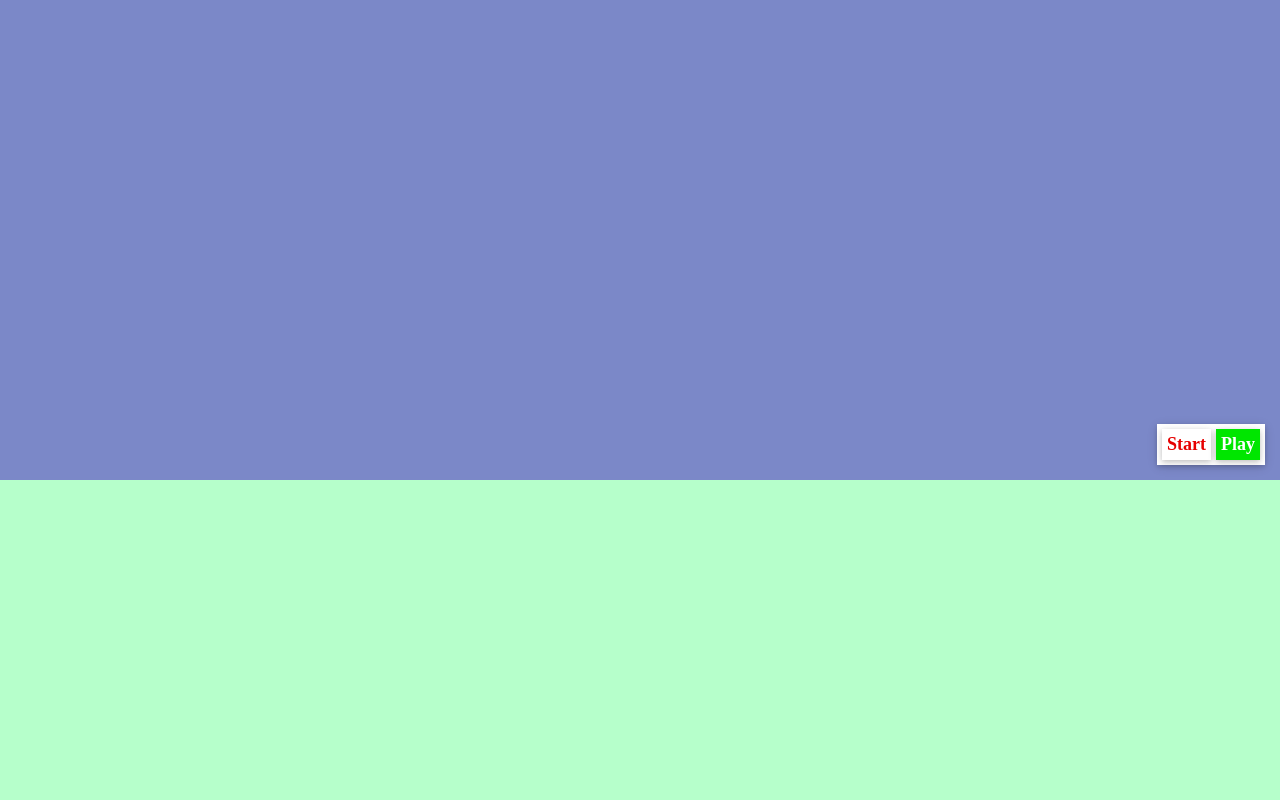
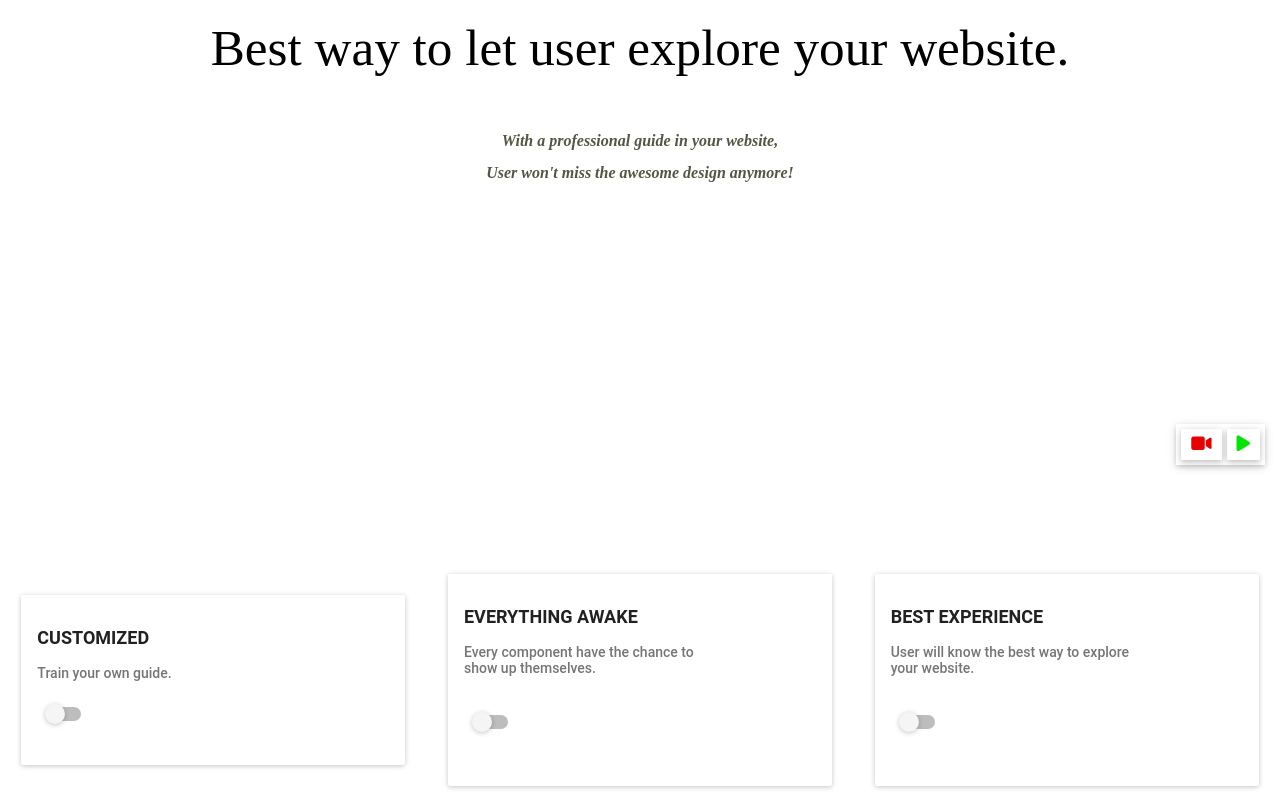
Before and after one commit to ju5td0m7m1nd/guidejs, a React app: page / in a window 1280 px wide. Shown: the part 320-1120 px from the top of the page. Built offline with nearby package versions, Linux system fonts and the light colour scheme; the HTML template or start-up script is replaced by a standard one.

Commit message:
scroll listen & replay done

```diff
--- a/index.html
+++ b/index.html
@@ -1,23 +1,24 @@
 <!doctype html>
 <html>
   <head>
-    <title>Sample App</title>
+    <title>Guide.Js</title>
   </head>
   <style>
-  html,body {
-        padding:0px;
-        margin:0px;
-        height:100%;
-        width:100%;
+    *{
+        box-sizing:border-box;
     }
-  #root {
-    height:100%;
-    width:100%;
-  }
+      html,body,#root {
+            height:100%;
+            width:100%;
+            padding:0px;
+            margin:0px;
+   }
+
   </style>
   <body>
     <div id='root'>
     </div>
+    <script src="https://use.fontawesome.com/ba8a0f95b9.js"></script>
     <script src="/static/bundle.js"></script>
   </body>
 </html>
--- a/package.json
+++ b/package.json
@@ -41,6 +41,7 @@
     "webpack-dev-server": "^1.12.1"
   },
   "dependencies": {
+    "material-ui": "^0.15.0",
     "mysql": "^2.10.2",
     "react": "^0.14.6",
     "react-dom": "^0.14.6",
--- a/src/App.js
+++ b/src/App.js
@@ -1,31 +1,15 @@
-import React, { Component } from 'react';
-import ControlPanel from './guide.jsx';
-const styles = {
-    page : {
-        height:'100%',
-        width:'100%',
-        background:'rgba(123,136,200,1)',
-    },
-    page1 : {
-        height:'100%',
-        width:'100%',
-        background:'rgba(182,255,203,1)',
-    },
-    page2 : {
-        height:'100%',
-        width:'100%',
-        background:'rgba(255,231,100,1)',
-    },
-}
+import React, { Component } from 'react'
+import ControlPanel from './guide.jsx'
+import Container from './pageComponent/container.jsx'
+import Bar from './pageComponent/Bar.jsx'
 export default class App extends Component {
   render() {
     return (
-        <div style={{height:'100%',width:'100%'}}>
-            <ControlPanel/>
-            <div style={styles.page}/>
-            <div style={styles.page1}/>
-            <div style={styles.page2}/>
-        </div>
+            <div style={{height:'100%',width:'100%'}}>
+                <Bar/>
+                <Container/>
+                <ControlPanel/>
+            </div>
     );
   }
 }
--- a/src/button.jsx
+++ b/src/button.jsx
@@ -1,10 +1,9 @@
 import React from 'react'
-
 const styles = {
     btn: {
         verticalAlign:'top',
         boxShadow:'0 2px 5px 0 rgba(0,0,0,0.16),0 2px 10px 0 rgba(0,0,0,0.12)',
-        padding:'5px',
+        padding:'5px 10px',
         cursor:'pointer',
         textAlign:'center',
         fontSize:'18px',
@@ -23,8 +22,7 @@ const styles = {
         color:'#FFF',
     },
     playBtn: {
-        color:'#FFF',
-        background:'rgba(0,230,0,1)',
+        color:'rgba(0,230,0,1)',
     },
 }
 class StartBtn extends React.Component{
@@ -33,17 +31,17 @@ class StartBtn extends React.Component{
     }
     render() {
         let startBtnStyle = Object.assign({},styles.btn,styles.startBtn,{'marginLeft':'0'});
-        return <div className="start-btn" onClick={this.props.handleRecord} style={startBtnStyle}>Start</div>
+        return <div className="start-btn" onClick={this.props.handleRecord} style={startBtnStyle}><i className="fa fa-video-camera"></i></div>
     }
 }
 
-class EndBtn extends React.Component{
+class PauseBtn extends React.Component{
     constructor(props){
         super(props);
     }
     render() {
-        let endBtnStyle = Object.assign({},styles.btn,styles.endBtn,{'marginLeft':'0'});
-        return <div className="start-btn" onClick={this.props.handleRecord} style={endBtnStyle}>Stop</div>
+        let pauseBtnStyle = Object.assign({},styles.btn,styles.endBtn,{'marginLeft':'0'});
+        return <div className="pause-btn" onClick={this.props.handleRecord} style={pauseBtnStyle}><i className="fa fa-pause"></i></div>
     }
 }
 
@@ -53,8 +51,8 @@ class PlayBtn extends React.Component{
     }
     render() {
         let playBtnStyle = Object.assign({},styles.btn,styles.playBtn);
-        return <div className="start-btn" onClick={this.props.handleReplay} style={playBtnStyle}>Play</div>
+        return <div className="start-btn" onClick={this.props.handleReplay} style={playBtnStyle}><i className="fa fa-play"></i></div>
     }
 }
 
-export {StartBtn, EndBtn, PlayBtn}
+export {StartBtn, PauseBtn, PlayBtn}
--- a/src/guide.jsx
+++ b/src/guide.jsx
@@ -1,10 +1,12 @@
 import React from 'react'
 import {smoothScroll} from './mixin/smoothScroll'
-import {StartBtn, PlayBtn, EndBtn} from './button.jsx'
+import {StartBtn, PlayBtn, PauseBtn} from './button.jsx'
 const styles = {
     panel : {
+        zIndex: '999',
         position:'fixed',
         bottom:'15px',
+        height:'auto',
         right:'15px',
         width:'auto',
         padding:'5px',
@@ -16,10 +18,12 @@ const styles = {
 export default class ControllPanel extends React.Component{
     constructor(props){
         super(props);
-        let scrollStep = [];
+        let actionLog = [];
         this.state = {
             record: false,
         }
+        this._handleScrollEvent = this._handleScrollEvent.bind(this);
+        this._handleClickEvent = this._handleClickEvent.bind(this);
         this._currentPosition = this._currentPosition.bind(this);
         this._startRecord = this._startRecord.bind(this);
         this._stopRecord = this._stopRecord.bind(this);
@@ -27,17 +31,20 @@ export default class ControllPanel extends React.Component{
         this._addMouseClickListen = this._addMouseClickListen.bind(this);
         this._removeMouseClickListen = this._removeScrollListen.bind(this);
         this._removeScrollListen = this._removeScrollListen.bind(this);
-        this._handleScrollEvent = this._handleScrollEvent.bind(this);
         this._replay = this._replay.bind(this);
     }
     componentDidMount() {
+       window.addEventListener('click', this._handleClickEvent);
 
+    }
+    _handleClickEvent(e) {
+        console.log(e);
     }
     /* Add and Remove event listener
      *
      */
     _addScrollListen() {
-        this.scrollStep = [];
+        this.actionLog = [];
         window.addEventListener('scroll',this._handleScrollEvent);
     }
     _addMouseClickListen() {
@@ -52,7 +59,7 @@ export default class ControllPanel extends React.Component{
     _handleScrollEvent(){
         let currentTop = this._currentPosition();
         let currentTime = new Date();
-        this.scrollStep.push([currentTop, `${currentTime.getMinutes()}:${currentTime.getSeconds()}`]);
+        this.actionLog.push({scroll: [currentTop, `${currentTime.getMinutes()}:${currentTime.getSeconds()}`]});
     }
     _currentPosition() {
         let doc = document.documentElement;
@@ -67,17 +74,23 @@ export default class ControllPanel extends React.Component{
     }
     _replay () {
         let preStepTime = `0:0`;
-        let prePosition = 0;
-        for (let key in this.scrollStep) {
-            let step = this.scrollStep[key];
-            console.log(step[0]);
-            prePosition = step > 1 ? this.scrollStep[step-1][0] : this.scrollStep[0][0];
-            ( ()=> {
-                smoothScroll( prePosition, step[0]);
-            })();
+        const _scrollFilter = (action) => {
+            return action.hasOwnProperty('scroll');
         }
-        // scroll to last step
-        smoothScroll (prePosition, this.scrollStep[this.scrollStep.length-1][0]);
+        console.log(this.actionLog);
+        for (let key in this.actionLog) {
+
+            let action = this.actionLog[key];
+
+            if ( action.hasOwnProperty('scroll')) {
+                let prePosition = key > 1 ? this.actionLog[key-1]['scroll'][0] :
+                                            this.actionLog.filter(_scrollFilter);
+                ( (offset, time) => {
+                    setTimeout( ()=>window.scrollTo(0, offset), time);
+                })(action['scroll'][0], key*10);
+            }
+        }
+
     }
     render(){
         if (this.state.record) {
@@ -88,7 +101,7 @@ export default class ControllPanel extends React.Component{
             this._removeScrollListen();
             this._removeMouseClickListen();
         }
-        let recordBtn = !this.state.record ? <StartBtn handleRecord={this._startRecord}/>: <EndBtn handleRecord={this._stopRecord}/>;
+        let recordBtn = !this.state.record ? <StartBtn handleRecord={this._startRecord}/>: <PauseBtn handleRecord={this._stopRecord}/>;
         return  <div className="panel" style={styles.panel}>
                     {recordBtn}
                     <PlayBtn handleReplay={this._replay}/>
--- /dev/null
+++ b/src/pageComponent/Bar.jsx
@@ -0,0 +1,15 @@
+import React from 'react';
+import getMuiTheme from 'material-ui/styles/getMuiTheme';
+import MuiThemeProvider from 'material-ui/styles/MuiThemeProvider';
+import AppBar from 'material-ui/AppBar'
+const styles = {
+    bar: {
+        height:'initial',
+        position:'fixed',
+    },
+}
+const Bar = () =>
+        <MuiThemeProvider muiTheme={getMuiTheme()}>
+            <AppBar style={styles.bar} title="GuideJs" showMenuIconButton={false}/>
+        </MuiThemeProvider>
+export default Bar;
--- /dev/null
+++ b/src/pageComponent/FeatureCard.jsx
@@ -0,0 +1,81 @@
+import React from 'react';
+import {Card, CardActions, CardHeader, CardMedia, CardTitle, CardText} from 'material-ui/Card';
+import FlatButton from 'material-ui/FlatButton';
+import Toggle from 'material-ui/Toggle';
+import getMuiTheme from 'material-ui/styles/getMuiTheme';
+import MuiThemeProvider from 'material-ui/styles/MuiThemeProvider';
+
+const styles = {
+    card: {
+        width: '30%',
+        display: 'flex',
+        justifyContent: 'flex-start',
+    },
+    title: {
+        lineHeight:'300%',
+        fontSize: '18px',
+        fontWeight: 'bold',
+    },
+    toggle: {
+        padding:'10% 0px',
+        margin:'0',
+    }
+}
+export default class FeatureCard extends React.Component {
+
+  constructor(props) {
+    super(props);
+    this.state = {
+      expanded: false,
+    };
+    this.handleExpandChange = this.handleExpandChange.bind(this);
+    this.handleToggle = this.handleToggle.bind(this);
+    this.handleExpand = this.handleExpand.bind(this);
+    this.handleReduce = this.handleReduce.bind(this);
+  }
+
+  handleExpandChange(expanded) {
+    this.setState({expanded: expanded});
+  };
+
+  handleToggle(event, toggle) {
+    this.setState({expanded: toggle});
+  };
+
+  handleExpand() {
+    this.setState({expanded: true});
+  };
+
+  handleReduce() {
+    this.setState({expanded: false});
+  };
+
+  render() {
+    return (
+    <MuiThemeProvider muiTheme={getMuiTheme()}>
+      <Card
+        style={styles.card}
+        expanded={this.state.expanded} onExpandChange={this.handleExpandChange}>
+        <CardHeader
+            style={styles.cardHeader}
+            titleStyle={styles.title}
+            title={this.props.title}
+            subtitle={this.props.subtitle}
+            actAsExpander={true}
+            showExpandableButton={false}
+        >
+        <Toggle
+            style={styles.toggle}
+            toggled={this.state.expanded}
+            onToggle={this.handleToggle}
+          />
+
+        </CardHeader>
+        <CardText expandable={true}>
+            So this is cool.
+        </CardText>
+      </Card>
+    </MuiThemeProvider>
+    );
+  }
+}
--- /dev/null
+++ b/src/pageComponent/MainView.jsx
@@ -0,0 +1,37 @@
+import React from 'react';
+
+const styles = {
+    slogan: {
+        lineHeight: '200%',
+        fontStyle:'italic',
+        fontWeight:'bold',
+        color:'#554',
+        textAlign:'center',
+    },
+    mainBlock: {
+        width: 'auto',
+        height:'auto',
+    },
+    brand: {
+        fontSize: '4vw',
+        lineHeight:'300%',
+    }
+}
+export default class MainView extends React.Component {
+    constructor(props){
+        super(props);
+    }
+    render() {
+        return(
+            <div className="main-block" style={styles.mainBlock}>
+                    <div className="brand" style={styles.brand}>
+                        Best way to let user explore your website.
+                    </div>
+                    <div className="slogan" style={styles.slogan}>
+                        <span>With a professional guide in your website,<br/></span>
+                        <span>User won&#039;t miss the awesome design anymore!</span>
+                    </div>
+            </div>
+        );
+    }
+}
--- /dev/null
+++ b/src/pageComponent/container.jsx
@@ -0,0 +1,21 @@
+import React from 'react'
+import Section from './section.jsx'
+import MainView from './MainView.jsx'
+import FeatureCard from './FeatureCard.jsx'
+export default class Container extends React.Component {
+    constructor(props) {
+        super(props);
+    }
+    render () {
+        return  <div style={{height:'100%', width:'100%'}}>
+                    <Section justify='center' height='100%' width='100%'>
+                        <MainView/>
+                    </Section>
+                    <Section justify='space-around' height='50%' width='100%'>
+                        <FeatureCard title='CUSTOMIZED' subtitle='Train your own guide.'/>
+                        <FeatureCard title='EVERYTHING AWAKE' subtitle='Every component have the chance to show up themselves.'/>
+                        <FeatureCard title='BEST EXPERIENCE' subtitle='User will know the best way to explore your website.'/>
+                    </Section>
+                </div>
+    }
+}
--- /dev/null
+++ b/src/pageComponent/section.jsx
@@ -0,0 +1,21 @@
+import React from 'react'
+const styles = {
+    section : {
+        display:'flex',
+        alignItems: 'center',
+    }
+}
+export default class Section extends React.Component {
+    constructor(props) {
+        super(props);
+    }
+    render() {
+        // assign a justify attribute.
+        const style = Object.assign({}, styles.section, {justifyContent: this.props.justify,
+                                    height: this.props.height,
+                                    width: this.props.width});
+        return  <div style = {style}>
+                    {this.props.children}
+                </div>
+    }
+}
```
Also changed, not shown: src/mixin/smoothScroll.js (+7 -2 lines).
